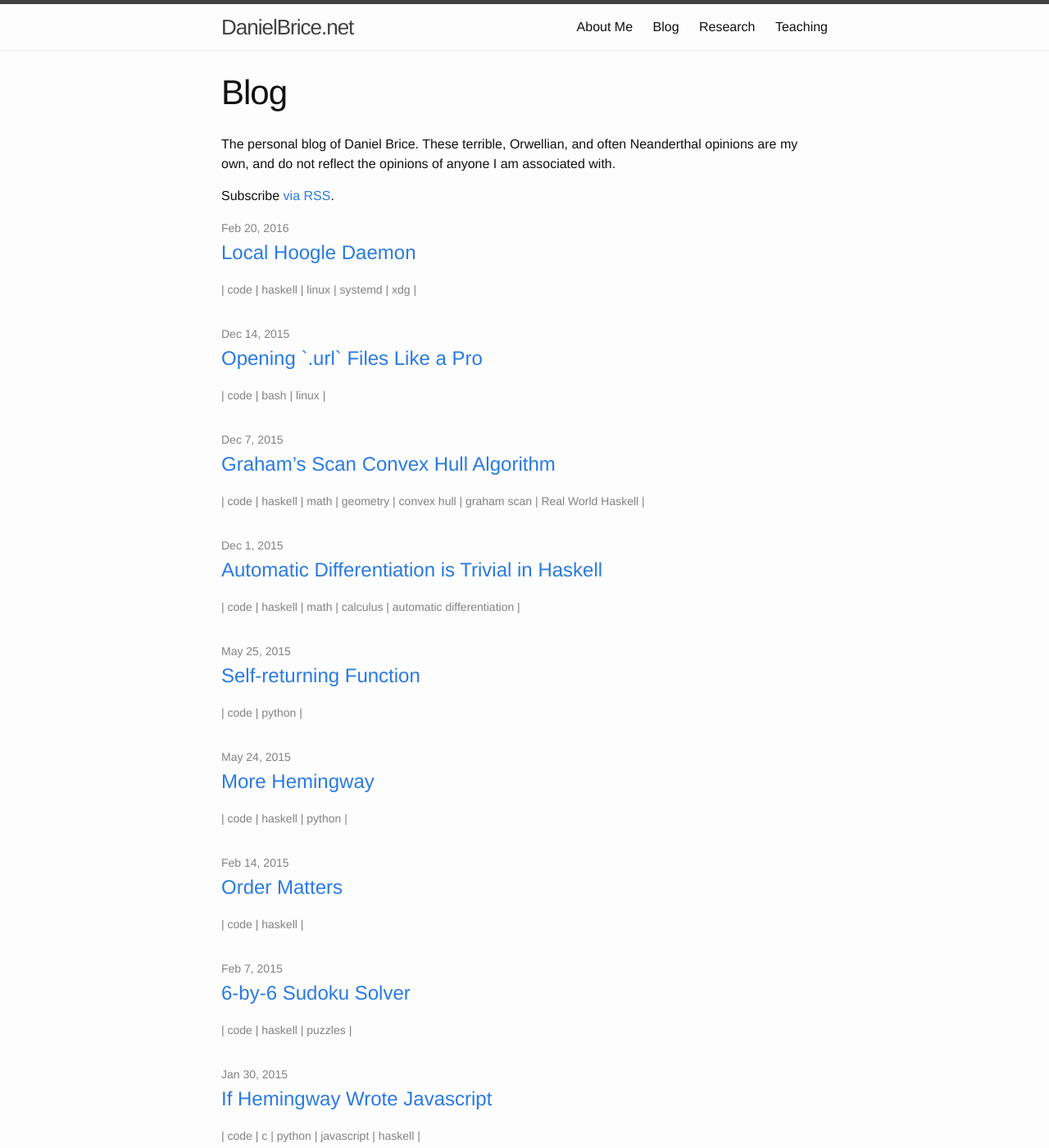
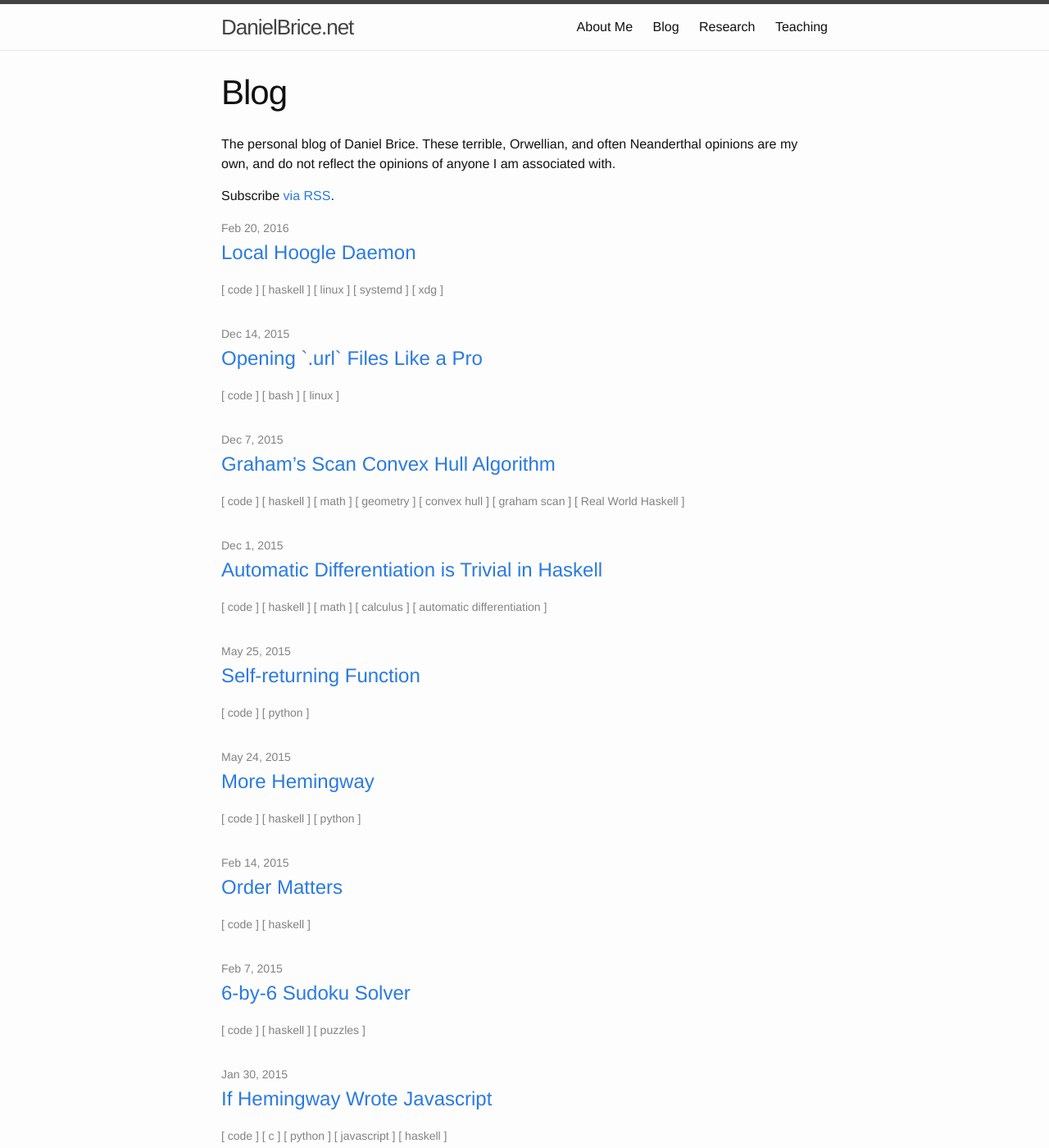
Before and after one commit to friedbrice/friedbrice.github.io, a Jekyll site: the page built from blog.md, in a window 1280 px wide and 1400 px high. Shown: the whole window at 82% size. Built offline with Jekyll 4.4.1, drawn with Linux system fonts in a browser that asks for light colours; some of the changed text lies outside the part shown.

Commit message:
cleaned up the display of tags

```diff
--- a/blog.md
+++ b/blog.md
@@ -21,9 +21,9 @@ anyone I am associated with.
           <a class="post-link" href="{{ post.url | prepend: site.baseurl }}">{{ post.title }}</a>
         </h2>
         {% if post.tags %}
-          <span class="post-meta">|
+          <span class="post-meta">
             {% for tag in post.tags %}
-              {{ tag }} |
+              [ {{ tag }} ]
             {% endfor %}
           </span>
         {% endif %}
```
Also changed, not shown: _posts/2014-12-03-two-player-settlers-of-catan.md (+1 -1 lines), _posts/2015-01-28-daniels-day.md (+1 -1 lines).
